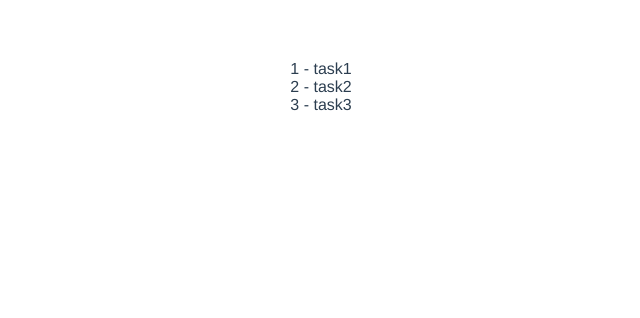
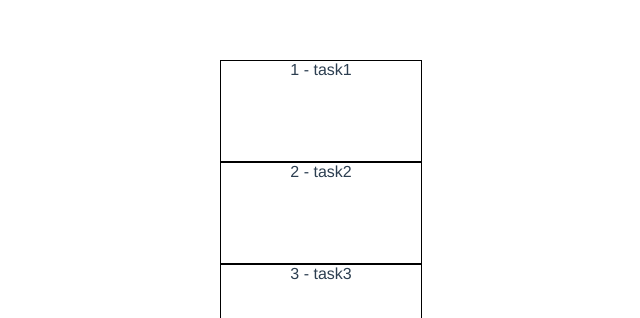
Before and after one commit to aminaev1311/dreamBox-planner-gb, a Vue app in the folder dreambox-planner-gb/: page / in a window 1280 px wide. Shown: the top 318 px of the page, without its empty margins (319-959 px from the left). Built offline with nearby package versions, Linux system fonts and the light colour scheme.

Commit message:
intalled node-sass and added simple styles

```diff
--- a/dreambox-planner-gb/package.json
+++ b/dreambox-planner-gb/package.json
@@ -18,7 +18,9 @@
     "@vue/compiler-sfc": "^3.0.0",
     "babel-eslint": "^10.1.0",
     "eslint": "^6.7.2",
-    "eslint-plugin-vue": "^7.0.0"
+    "eslint-plugin-vue": "^7.0.0",
+    "sass": "^1.44.0",
+    "sass-loader": "^10.2.0"
   },
   "eslintConfig": {
     "root": true,
--- a/dreambox-planner-gb/src/components/Card-List.vue
+++ b/dreambox-planner-gb/src/components/Card-List.vue
@@ -1,5 +1,5 @@
 <template>
-  <div v-for="task in tasks" :key="task.id">
+  <div v-for="task in tasks" :key="task.id" class="card-list">
     <Card :task="task" />
   </div>
 </template>
@@ -26,4 +26,8 @@ export default {
 };
 </script>
 
-<style></style>
+<style lang="sass" scoped>
+.card-list
+  display: flex
+  justify-content: center
+</style>
--- a/dreambox-planner-gb/src/components/Card.vue
+++ b/dreambox-planner-gb/src/components/Card.vue
@@ -1,5 +1,5 @@
 <template>
-  <div>{{ task.id }} - {{ task.title }}</div>
+  <div class="card">{{ task.id }} - {{ task.title }}</div>
 </template>
 
 <script>
@@ -11,4 +11,9 @@ export default {
 };
 </script>
 
-<style></style>
+<style lang="sass" scoped>
+.card
+  border: 1px solid black
+  width: 200px
+  height: 100px
+</style>
```
Also changed, not shown: 1 other file (tests, documents, lock files or other folders).
